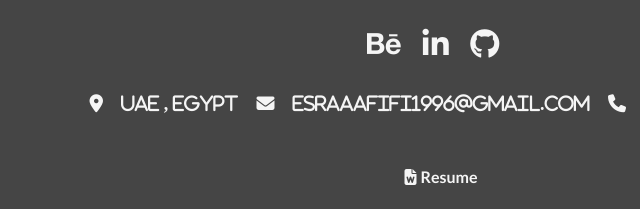
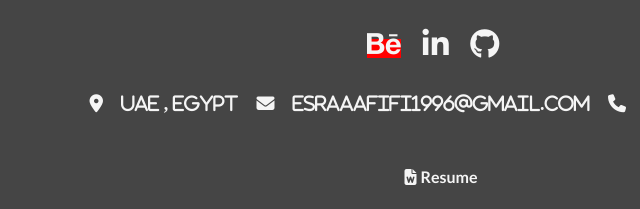
Before and after one commit to EsraaAfifi/Portfolio, a plain HTML site: page index.html in a window 1280 px wide. In both pictures the pointer is over the link 582 px from the left and 398 px from the top of the page. Shown: the part 350-559 px from the top of the page, 199-839 px from the left. Drawn offline with Linux system fonts and the light colour scheme.

Commit message:
Update index.html

```diff
--- a/index.html
+++ b/index.html
@@ -4,7 +4,7 @@
 <head>
 <style>
 #socialmediaa:hover {
-  color: red;
+  background-color: red;
 }
 </style>
   <title>Designfolio</title>
```
